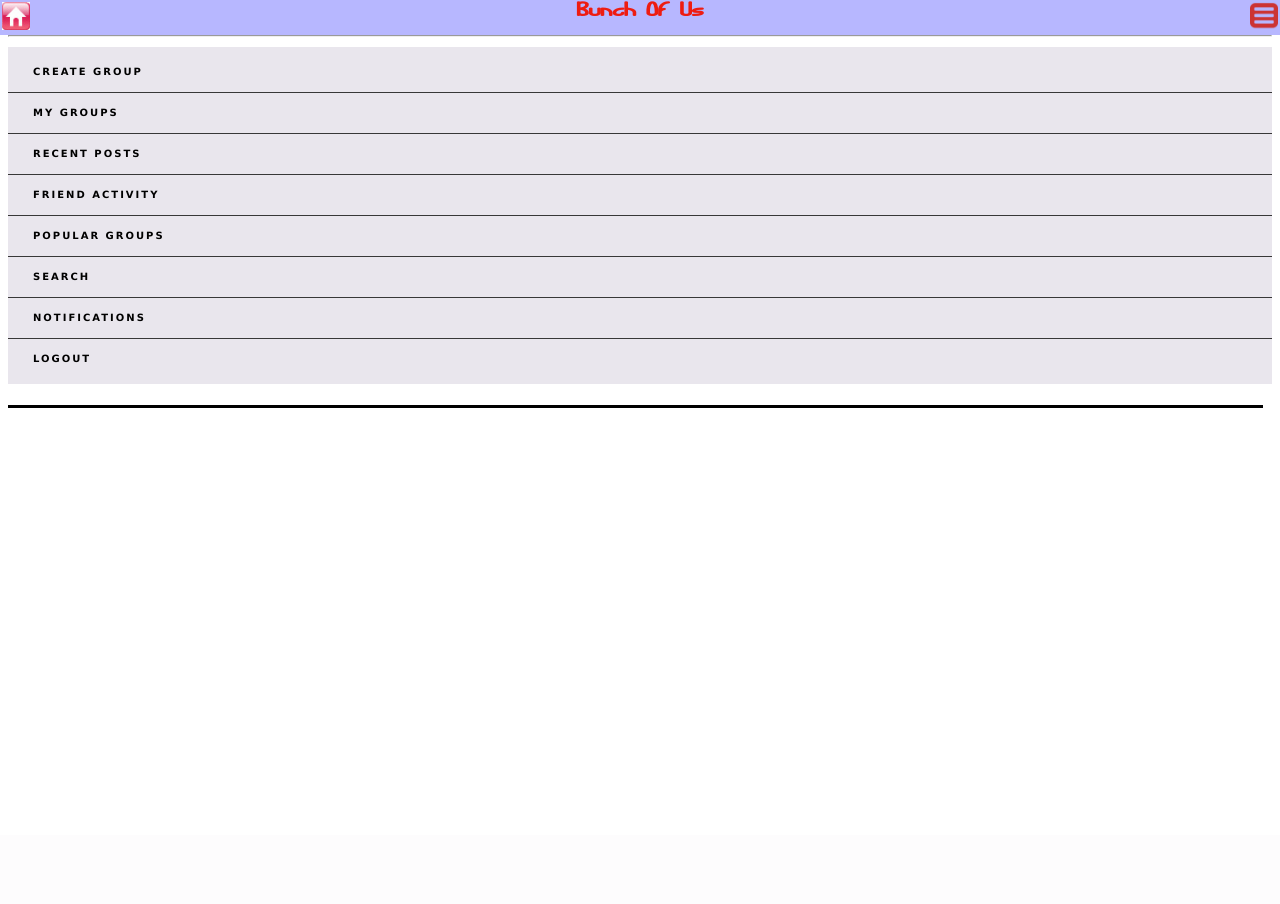
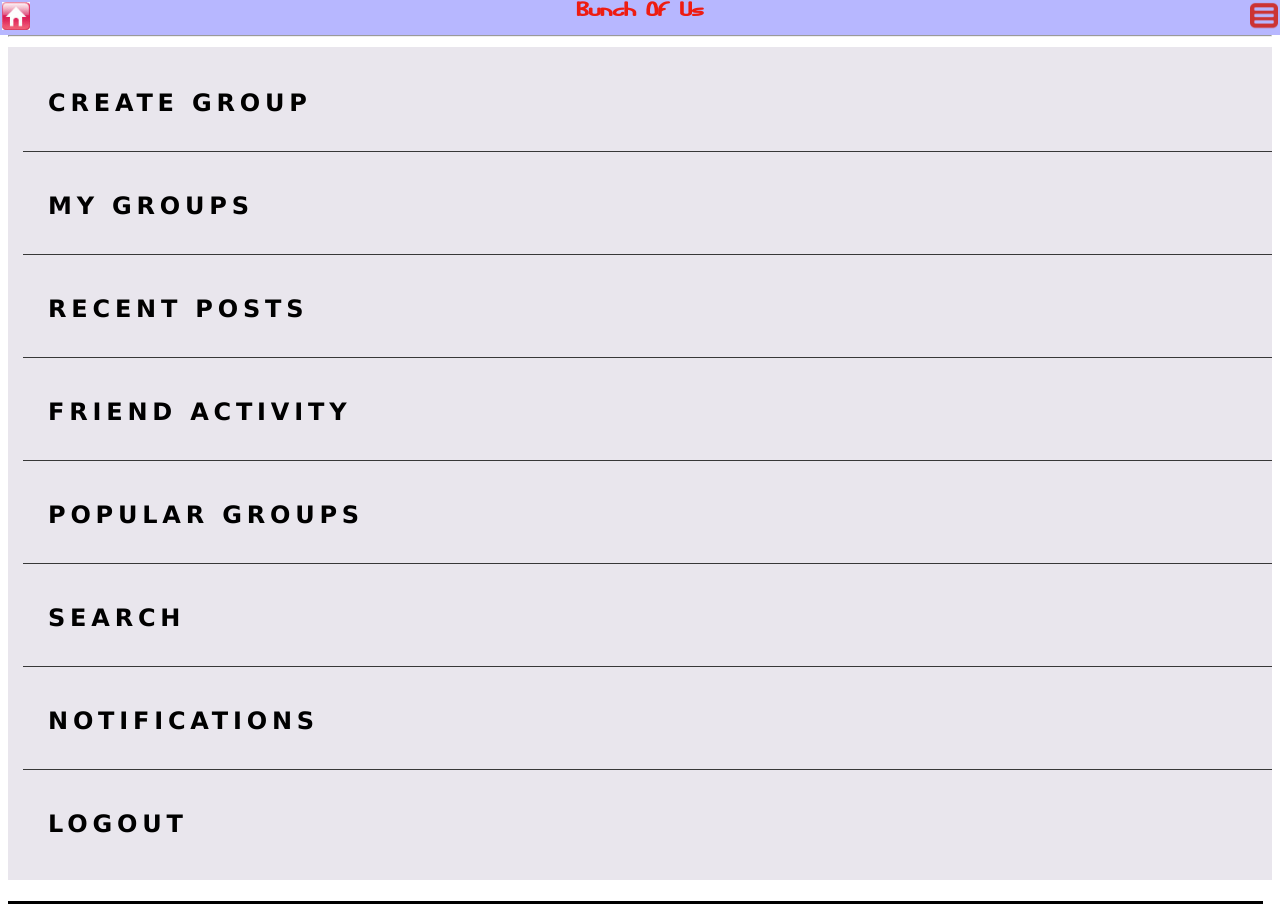
Before and after one commit to spdowl135/Bunch-Of-Us, a PHP site: page /myhome.html in a window 1280 px wide. Before the commit the page ends 408 px from the top, so only its background shows below. Run offline with PHP 8.4, Linux system fonts and the light colour scheme; some libraries are stand-ins or nearby versions.

Commit message:
CSS Change
CSS NavBar

```diff
--- a/www/css/bunch.css
+++ b/www/css/bunch.css
@@ -299,3 +299,84 @@ z-index: 1;
     color: #1c1c1c;
     background: #ccc;
 }
+/* Cell Phone Portrait*/
+@media only screen
+    and (max-device-width: 799px),
+    only screen and (max-device-width: 799px),
+    only screen and (max-width: 480px)
+{
+#primary_nav ul {
+    list-style: none;
+    background: #E9E6ED;
+    padding: 5px 0;
+}
+
+#primary_nav li {
+  line-height: 35px;
+  padding-bottom: 3px;
+  padding-left: 15px;
+  padding-top: 3px;
+}
+
+#primary_nav li a {
+    display: block;
+    padding: 0 25px;
+    color: black;
+    font-size: 16px;
+    text-decoration: none;
+    font-weight: bold;
+    text-transform: uppercase;
+    letter-spacing: 0.2em;
+    letter-spacing: 0.2em;
+    line-height: 4em;
+    height: 4em;
+    border-bottom: 1px solid #383838;
+}
+#primary_nav li:last-child a {
+    border-bottom: none;
+}
+#primary_nav li a:hover,
+#primary_nav li a:focus {
+    color: #1c1c1c;
+    background: #ccc;
+}
+}
+/* ipad Mini Portrait */
+@media only screen and (min-device-width:800px)
+{
+#primary_nav ul {
+    list-style: none;
+    background: #E9E6ED;
+    padding: 5px 0;
+}
+
+#primary_nav li {
+  line-height: 70px;
+  padding-bottom: 3px;
+  padding-left: 15px;
+  padding-top: 3px;
+}
+
+#primary_nav li a {
+    display: block;
+    padding: 0 25px;
+    font-size: 24px;
+    color: black;
+    text-decoration: none;
+    font-weight: bold;
+    text-transform: uppercase;
+    letter-spacing: 0.2em;
+    letter-spacing: 0.2em;
+    line-height: 4em;
+    height: 4em;
+    border-bottom: 1px solid #383838;
+}
+#primary_nav li:last-child a {
+    border-bottom: none;
+}
+#primary_nav li a:hover,
+#primary_nav li a:focus {
+    color: #1c1c1c;
+    background: #ccc;
+}
+}
```
